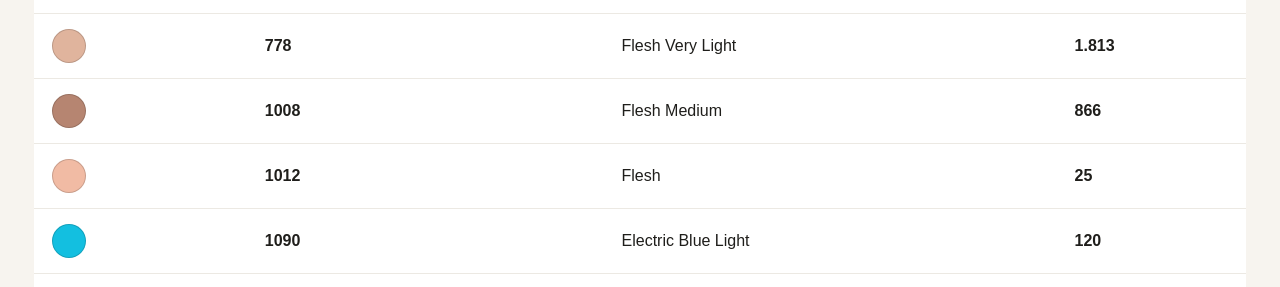
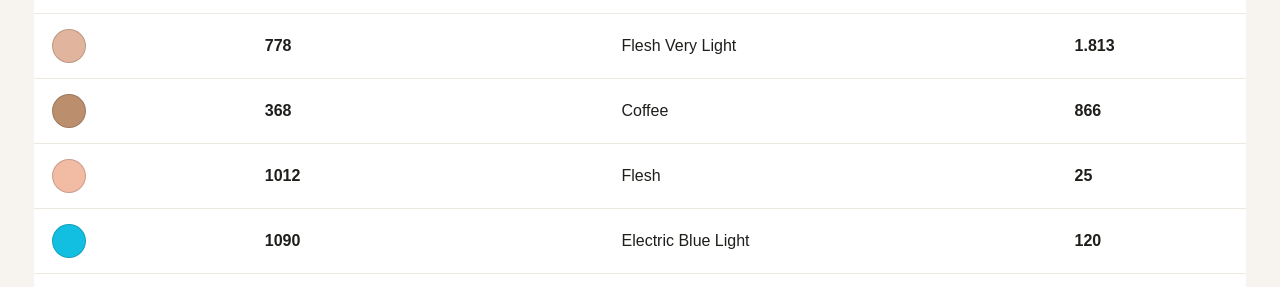
Before and after one commit to humra/StitchPatterns, a Jekyll site: the page built from _patterns/rockruff.md, in a window 1280 px wide and 900 px high, scrolled down 1613 px. Shown: the part 237-524 px from the top of the window. Built offline with Jekyll 4.4.1, drawn with Linux system fonts in a browser that asks for light colours.

Commit message:
Rockruff colour change

```diff
--- a/_patterns/rockruff.md
+++ b/_patterns/rockruff.md
@@ -44,7 +44,7 @@
     count: "1.325"
   - number: "778"
     count: "1.813"
-  - number: "1008"
+  - number: "368"
     count: "866"
   - number: "1012"
     count: "25"
```
Also changed, not shown: assets/images/rockruff/rockruff1.jpg, 3 other files.
